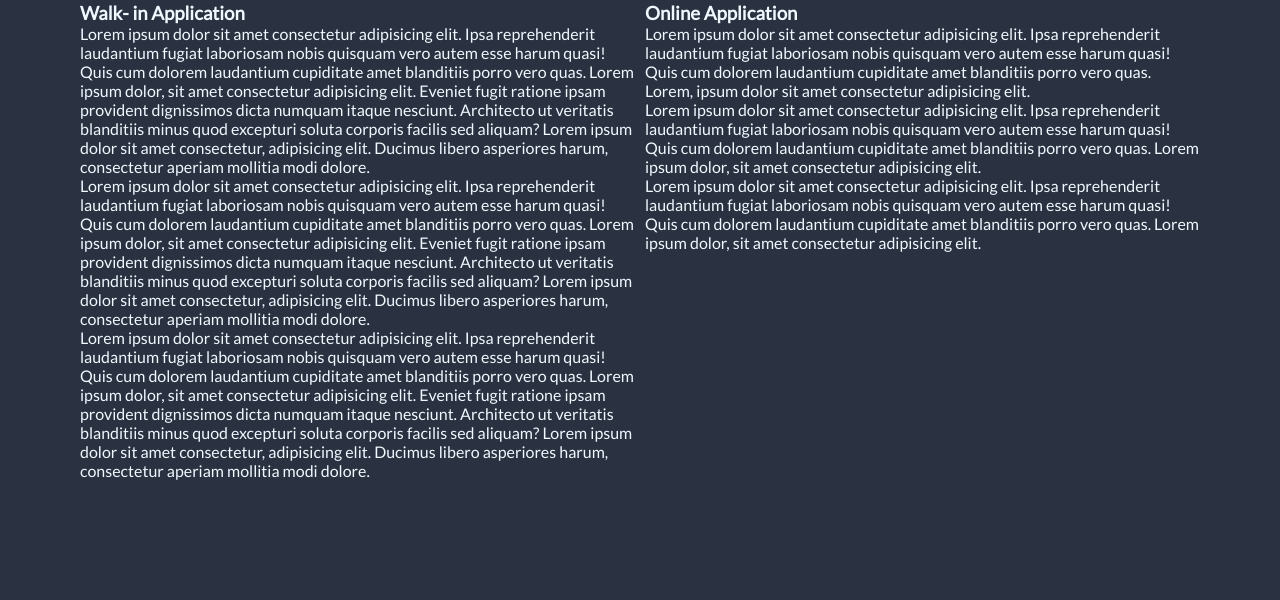
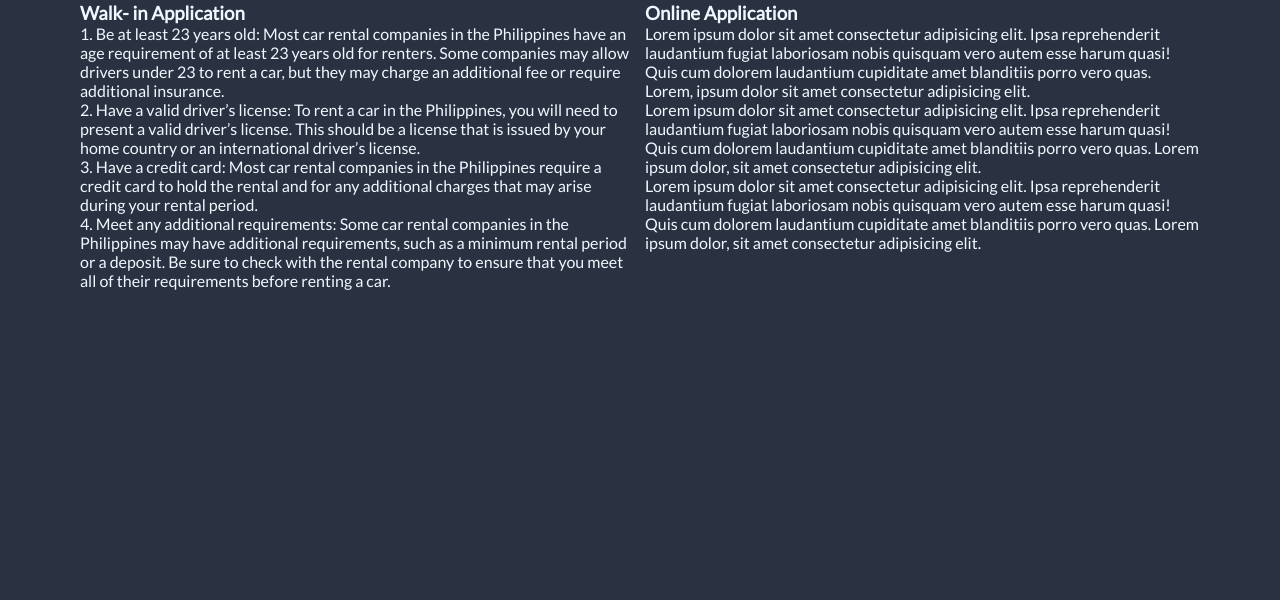
Before and after one commit to JaRoChuaskii/MP1, a plain HTML site: page requirements.html in a window 1280 px wide. Shown: the part 200-800 px from the top of the page. Drawn offline with nearby package versions, Linux system fonts and the light colour scheme.

Commit message:
Update requirements.html

```diff
--- a/requirements.html
+++ b/requirements.html
@@ -60,9 +60,10 @@
                     <div class="content">
                         <h3>Walk- in Application</h3>
                         <ul>
-                            <li>Lorem ipsum dolor sit amet consectetur adipisicing elit. Ipsa reprehenderit laudantium fugiat laboriosam nobis quisquam vero autem esse harum quasi! Quis cum dolorem laudantium cupiditate amet blanditiis porro vero quas. Lorem ipsum dolor, sit amet consectetur adipisicing elit. Eveniet fugit ratione ipsam provident dignissimos dicta numquam itaque nesciunt. Architecto ut veritatis blanditiis minus quod excepturi soluta corporis facilis sed aliquam? Lorem ipsum dolor sit amet consectetur, adipisicing elit. Ducimus libero asperiores harum, consectetur aperiam mollitia modi dolore.</li>
-                            <li>Lorem ipsum dolor sit amet consectetur adipisicing elit. Ipsa reprehenderit laudantium fugiat laboriosam nobis quisquam vero autem esse harum quasi! Quis cum dolorem laudantium cupiditate amet blanditiis porro vero quas. Lorem ipsum dolor, sit amet consectetur adipisicing elit. Eveniet fugit ratione ipsam provident dignissimos dicta numquam itaque nesciunt. Architecto ut veritatis blanditiis minus quod excepturi soluta corporis facilis sed aliquam? Lorem ipsum dolor sit amet consectetur, adipisicing elit. Ducimus libero asperiores harum, consectetur aperiam mollitia modi dolore.</li>
-                            <li>Lorem ipsum dolor sit amet consectetur adipisicing elit. Ipsa reprehenderit laudantium fugiat laboriosam nobis quisquam vero autem esse harum quasi! Quis cum dolorem laudantium cupiditate amet blanditiis porro vero quas. Lorem ipsum dolor, sit amet consectetur adipisicing elit. Eveniet fugit ratione ipsam provident dignissimos dicta numquam itaque nesciunt. Architecto ut veritatis blanditiis minus quod excepturi soluta corporis facilis sed aliquam? Lorem ipsum dolor sit amet consectetur, adipisicing elit. Ducimus libero asperiores harum, consectetur aperiam mollitia modi dolore.</li>
+                            <li>1. Be at least 23 years old: Most car rental companies in the Philippines have an age requirement of at least 23 years old for renters. Some companies may allow drivers under 23 to rent a car, but they may charge an additional fee or require additional insurance.</li>
+                            <li>2. Have a valid driver’s license: To rent a car in the Philippines, you will need to present a valid driver’s license. This should be a license that is issued by your home country or an international driver’s license.</li>
+                            <li>3. Have a credit card: Most car rental companies in the Philippines require a credit card to hold the rental and for any additional charges that may arise during your rental period.</li>
+                            <li>4. Meet any additional requirements: Some car rental companies in the Philippines may have additional requirements, such as a minimum rental period or a deposit. Be sure to check with the rental company to ensure that you meet all of their requirements before renting a car.</li>
                         </ul>
                     </content>
                 </div>
```
